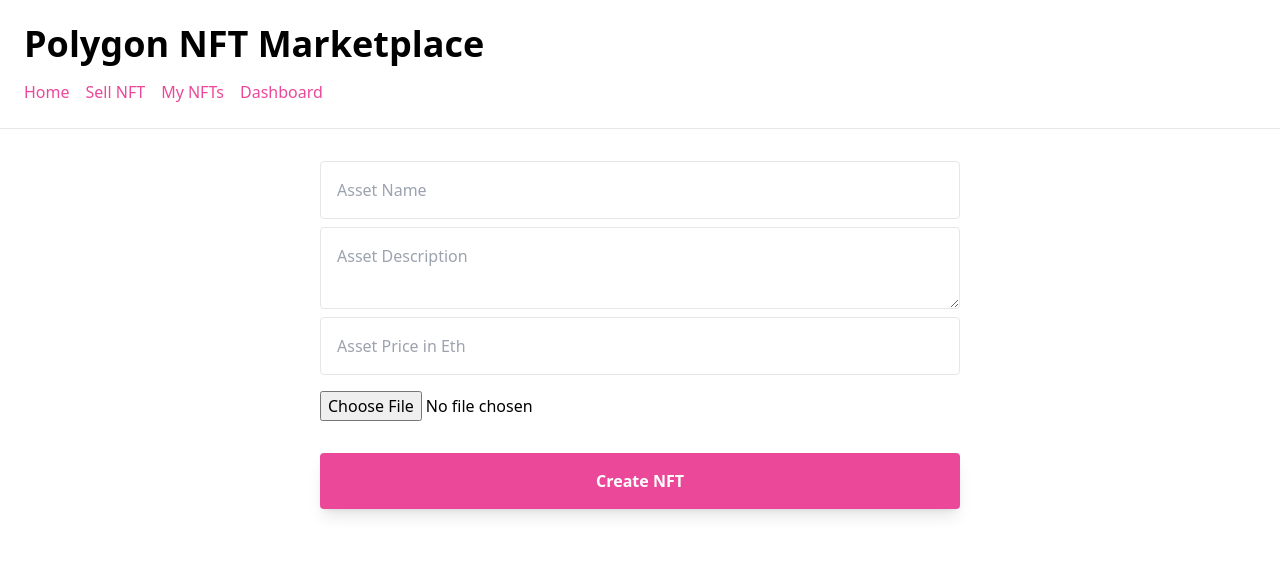
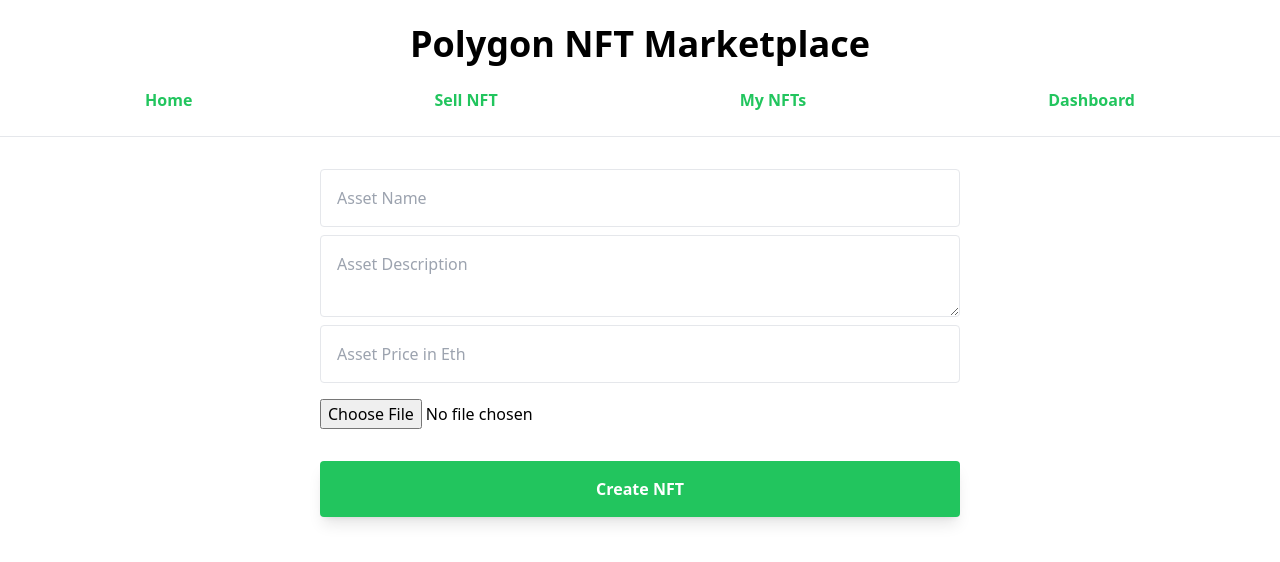
Before and after one commit to Tsuyoshi-Ishikawa/polygon-nft-marketplace, a Next.js app: page /create-nft in a window 1280 px wide. Shown: the top 562 px of the page. Built offline with nearby package versions, Linux system fonts and the light colour scheme; no server answers; what ipfs-http-client would draw is missing.

Commit message:
modify css

```diff
--- a/components/Header.tsx
+++ b/components/Header.tsx
@@ -12,12 +12,12 @@ type Props = {
 const Header = ({ links }: Props) => {
   return (
     <nav className="border-b p-6">
-        <p className="text-4xl font-bold">Polygon NFT Marketplace</p>
-        <div className="flex mt-4">
+        <p className="text-4xl font-bold text-center">Polygon NFT Marketplace</p>
+        <div className="flex mt-6">
           {links.map(({ href, text }, index) => {
             return (
               <Link href={href} key={index}>
-                <a className="mr-4 text-pink-500">
+                <a className="flex-auto text-green-500 text-center font-bold">
                   {text}
                 </a>
               </Link>
--- a/pages/create-nft.tsx
+++ b/pages/create-nft.tsx
@@ -138,7 +138,7 @@ export default function CreateItem() {
             <Image className="rounded mt-4" alt="fileUrl" width="350" height="350" src={fileUrl}/>
           )
         }
-        <button onClick={listNFTForSale} className="font-bold mt-4 bg-pink-500 text-white rounded p-4 shadow-lg">
+        <button onClick={listNFTForSale} className="font-bold mt-4 bg-green-500 text-white rounded p-4 shadow-lg">
           Create NFT
         </button>
       </div>
--- a/pages/index.tsx
+++ b/pages/index.tsx
@@ -56,7 +56,7 @@ const Home: NextPage = () => {
                 </div>
                 <div className="p-4 bg-black">
                   <p className="text-2xl font-bold text-white">{nft.price} ETH</p>
-                  <button className="mt-4 w-full bg-pink-500 text-white font-bold py-2 px-12 rounded" onClick={() => buyNft(nft)}>Buy</button>
+                  <button className="mt-4 w-full bg-green-500 text-white font-bold py-2 px-12 rounded" onClick={() => buyNft(nft)}>Buy</button>
                 </div>
               </div>
             ))
--- a/pages/my-nfts.tsx
+++ b/pages/my-nfts.tsx
@@ -25,7 +25,7 @@ export default function MyAssets() {
                 <Image src={nft.image} alt="nft image" className="rounded" width="350" height="350"/>
                 <div className="p-4 bg-black">
                   <p className="text-2xl font-bold text-white">Price - {nft.price} Eth</p>
-                  <button className="mt-4 w-full bg-pink-500 text-white font-bold py-2 px-12 rounded" onClick={() => listNFT(nft)}>List</button>
+                  <button className="mt-4 w-full bg-green-500 text-white font-bold py-2 px-12 rounded" onClick={() => listNFT(nft)}>List</button>
                 </div>
               </div>
             ))
--- a/pages/resell-nft.tsx
+++ b/pages/resell-nft.tsx
@@ -60,7 +60,7 @@ export default function ResellNFT() {
             </div>
           )
         }
-        <button onClick={listNFTForSale} className="font-bold mt-4 bg-pink-500 text-white rounded p-4 shadow-lg">
+        <button onClick={listNFTForSale} className="font-bold mt-4 bg-green-500 text-white rounded p-4 shadow-lg">
           List NFT
         </button>
       </div>
```
